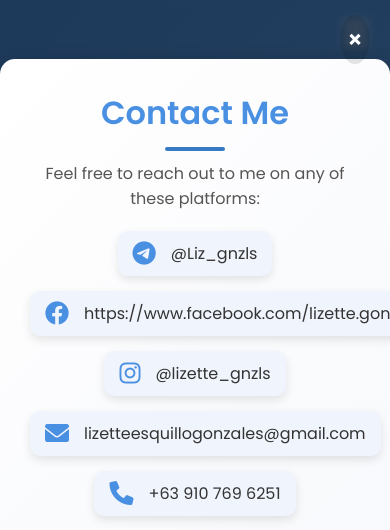
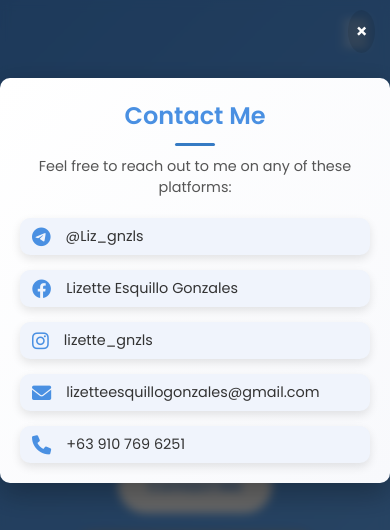
Before and after one commit to gonzaleslizette/gonzaleslizette.github.io, a plain HTML site: page index.html in a window 390 px wide. Both pictures are taken after a click on the link "Contact Me". Shown: the top 530 px of the page. Drawn offline with Linux system fonts and the light colour scheme; grey boxes are pictures that could not be loaded.

Commit message:
Update index.html

```diff
--- a/index.html
+++ b/index.html
@@ -523,7 +523,7 @@
 }
 
 /* Responsive Styling */
-@media (max-width: 768px) {
+@media (max-width: 600px) {
     body {
         text-align: center; /* Center-align text content */
     }
@@ -559,16 +559,38 @@
     }
 
     #contactModal .modal-content {
-        margin: 15% auto; /* Center modal content vertically */
-        text-align: center; /* Center-align text */
+        margin: 20% auto;
+        padding: 20px;
+        max-width: 90%;
+        border-radius: 10px;
     }
 
-    .contact-list {
-        align-items: center; /* Center the contact items */
+    #contactModal h2 {
+        font-size: 1.5rem;
+    }
+
+    #contactModal h2::after {
+        width: 40px;
+        height: 3px;
+    }
+
+    #contactModal p {
+        font-size: 0.9rem;
     }
 
     .contact-item {
-        margin: 0 auto; /* Center each contact item horizontally */
+        font-size: 0.9rem;
+        padding: 8px 12px;
+    }
+
+    .contact-item i {
+        font-size: 1.2rem;
+    }
+
+    .modal .close {
+        font-size: 1.2rem;
+        top: 10px;
+        right: 15px;
     }
 }
 
@@ -797,11 +819,11 @@
             </div>
             <div class="contact-item">
                 <i class="fa-brands fa-facebook"></i>
-                <span>https://www.facebook.com/lizette.gonzales.71</span>
+                <span>Lizette Esquillo Gonzales</span>
             </div>
             <div class="contact-item">
                 <i class="fa-brands fa-instagram"></i>
-                <span>@lizette_gnzls</span>
+                <span>lizette_gnzls</span>
             </div>
             <div class="contact-item">
                 <i class="fa-solid fa-envelope"></i>
```
